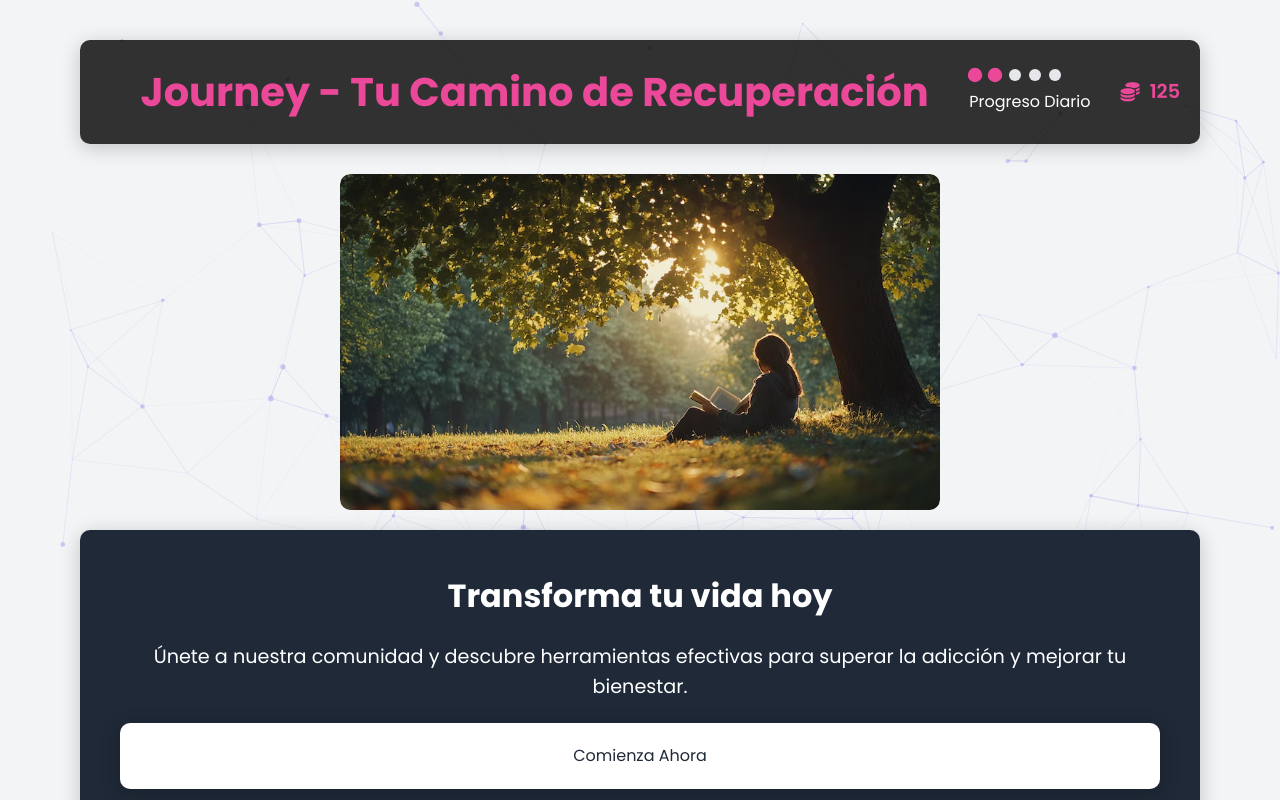
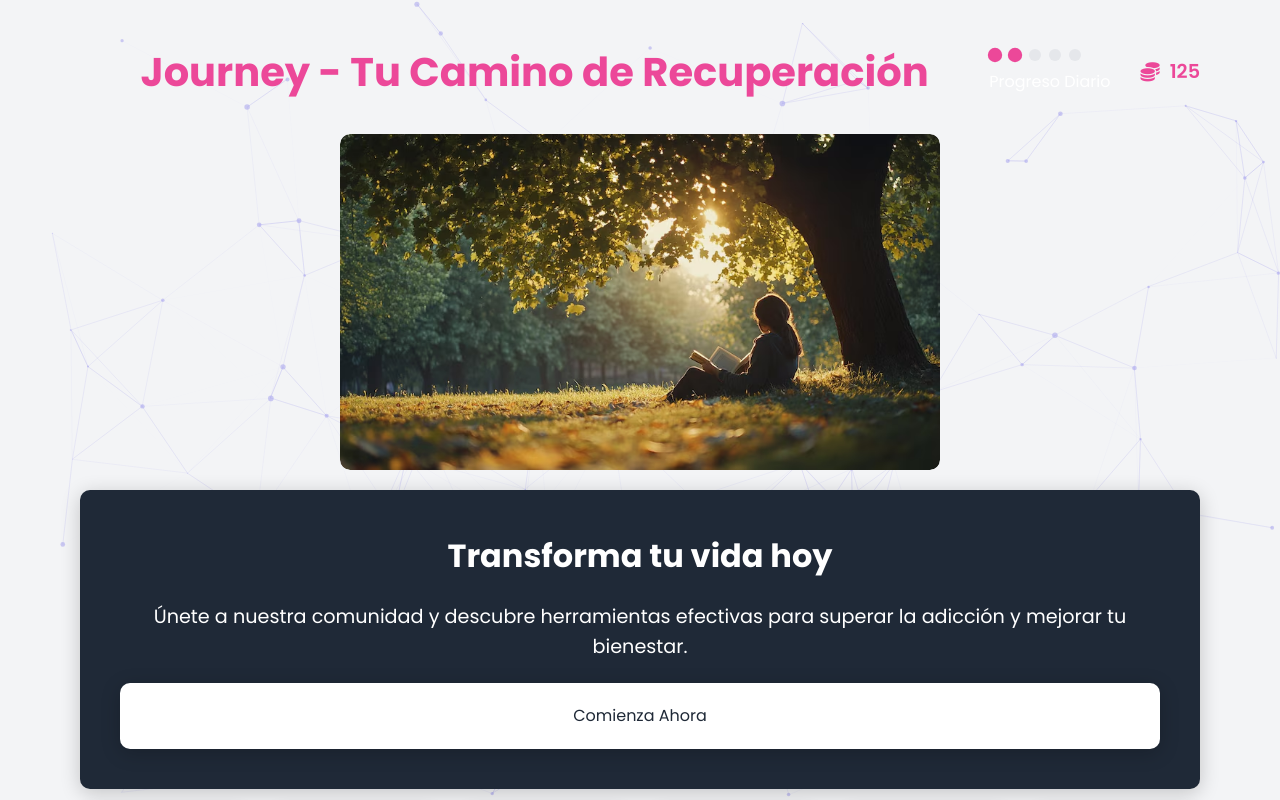
Before and after one commit to Obito7799/NoMasFap, a website built with webpack: page comenzar-mi-viaje.html in a window 1280 px wide. Shown: the top 800 px of the page. Built offline with nearby package versions, Linux system fonts and the light colour scheme.

Commit message:
Update comenzar-mi-viaje.html

```diff
--- a/comenzar-mi-viaje.html
+++ b/comenzar-mi-viaje.html
@@ -53,14 +53,10 @@
         }
 
         .header {
-            background: rgba(0, 0, 0, 0.8);
-            border-radius: var(--border-radius);
-            padding: 20px;
-            margin-bottom: 30px;
-            box-shadow: var(--shadow);
             display: flex;
             justify-content: space-between;
             align-items: center;
+            margin-bottom: 30px;
         }
 
         .header h1 {
```
